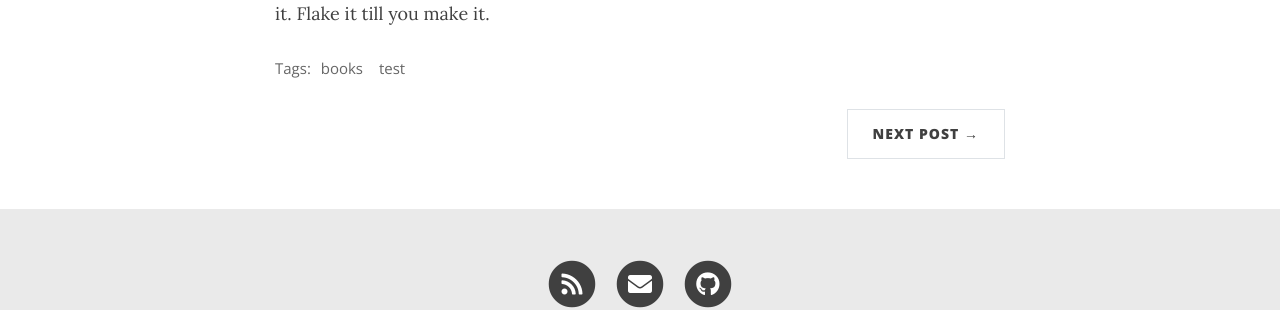
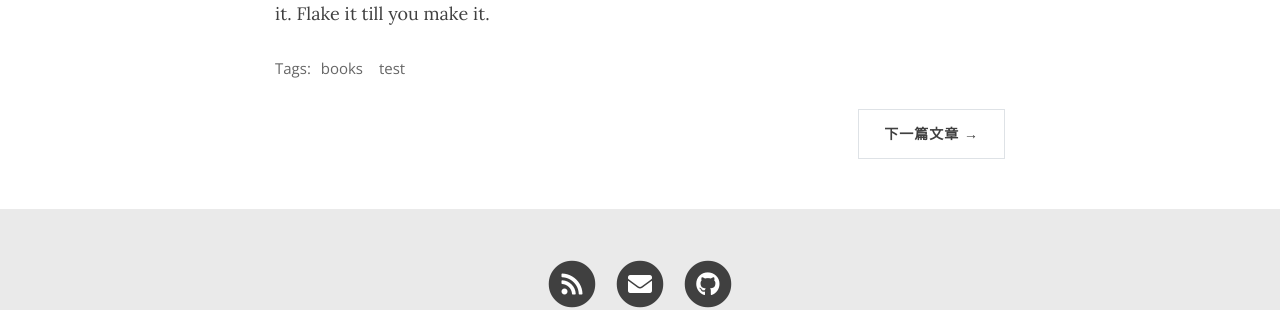
Before and after one commit to violet-ff1/blog, a Jekyll site: the page built from _posts/2020-02-26-flake-it-till-you-make-it.md, in a window 1280 px wide and 900 px high, scrolled down 1021 px. Shown: the part 457-767 px from the top of the window. Built offline with Jekyll 4.4.1, drawn with Linux system fonts in a browser that asks for light colours; nearby versions of some CDN libraries; comment, search, counter and statistics services are not loaded.

Commit message:
Update post.html

```diff
--- a/_layouts/post.html
+++ b/_layouts/post.html
@@ -67,12 +67,12 @@
       <ul class="pagination blog-pager">
         {% if page.previous.url %}
         <li class="page-item previous">
-          <a class="page-link" href="{{ page.previous.url | relative_url }}" data-toggle="tooltip" data-placement="top" title="{{page.previous.title | strip_html | xml_escape}}">&larr; Previous Post</a>
+          <a class="page-link" href="{{ page.previous.url | relative_url }}" data-toggle="tooltip" data-placement="top" title="{{page.previous.title | strip_html | xml_escape}}">&larr; 上一篇文章</a>
         </li>
         {% endif %}
         {% if page.next.url %}
         <li class="page-item next">
-          <a class="page-link" href="{{ page.next.url | relative_url }}" data-toggle="tooltip" data-placement="top" title="{{page.next.title | strip_html | xml_escape}}">Next Post &rarr;</a>
+          <a class="page-link" href="{{ page.next.url | relative_url }}" data-toggle="tooltip" data-placement="top" title="{{page.next.title | strip_html | xml_escape}}">下一篇文章 &rarr;</a>
         </li>
         {% endif %}
       </ul>
```
